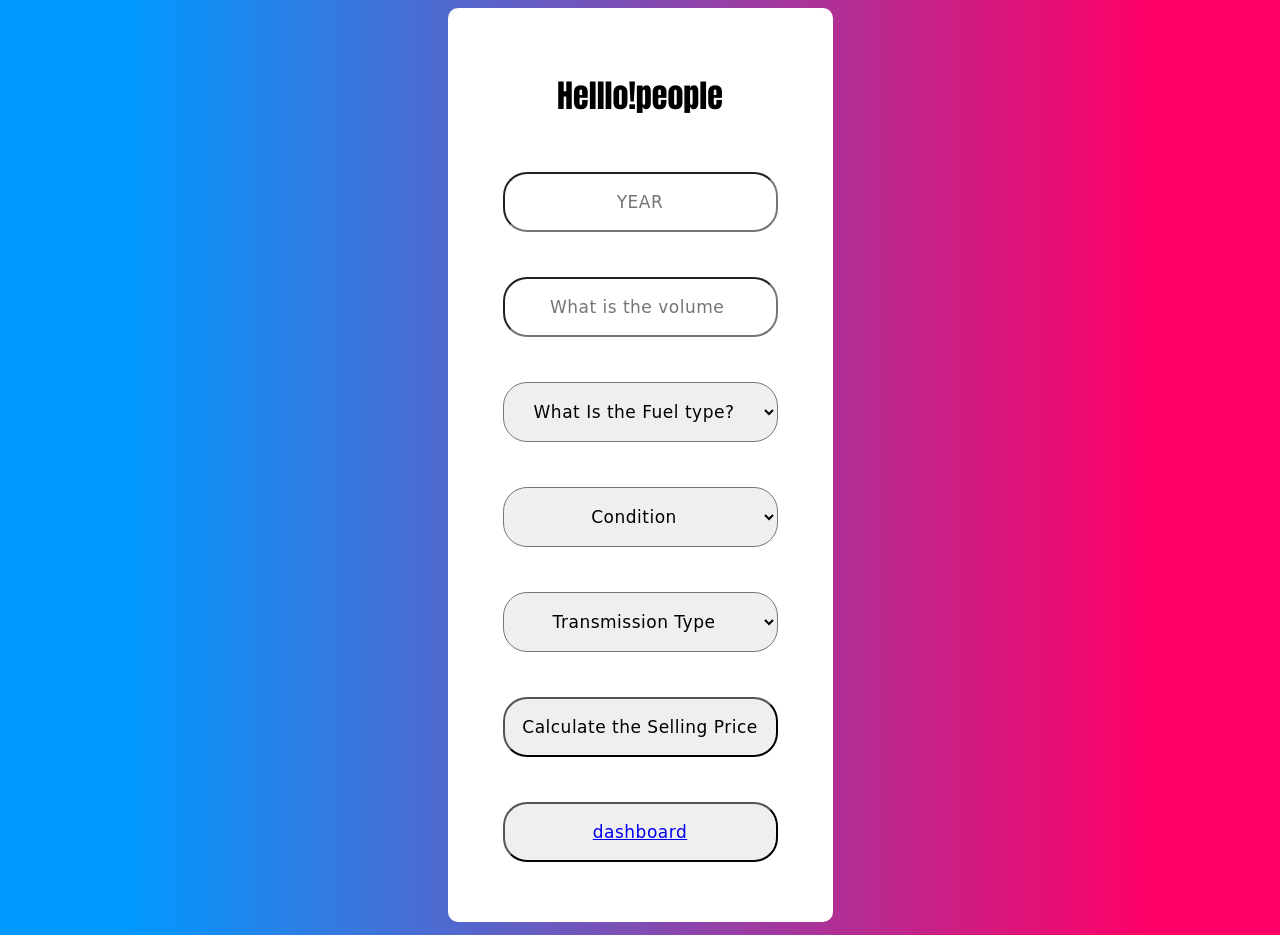
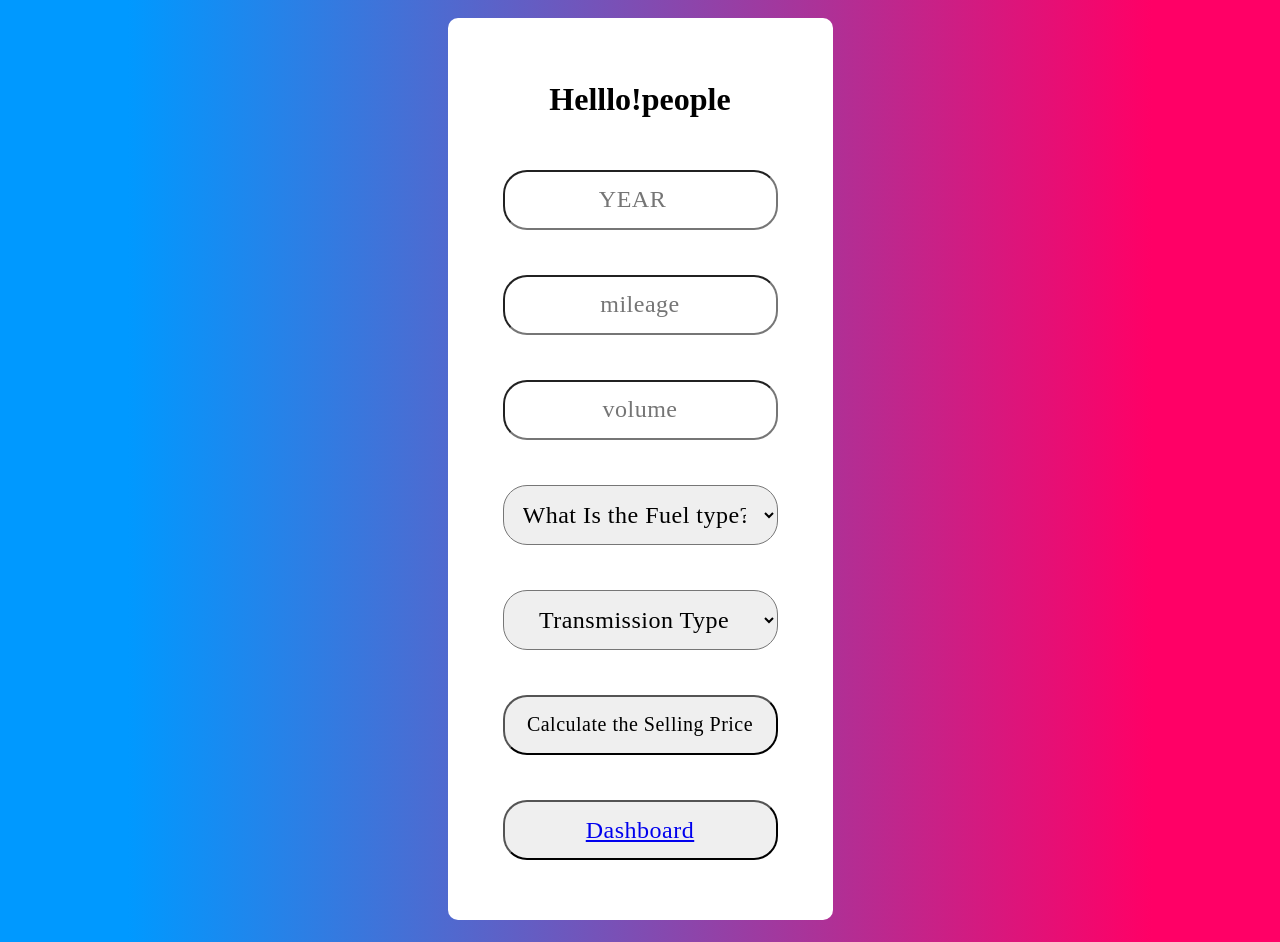
Before and after one commit to smritijain412/car_price-web, a Flask app: page / in a window 1280 px wide. Run offline with Flask 2, Linux system fonts and the light colour scheme; parts of the project's set-up code (start-up, migrations or seed data) failed here and were passed over.

Commit message:
Update index.html

```diff
--- a/templates/index.html
+++ b/templates/index.html
@@ -15,11 +15,15 @@
           </h1>
     <div>
         <form action="{{ url_for('predict')}}" method="post">
-        <div>
-        <input id="Fuel_list" name="Year" type="number " placeholder="YEAR" >
+
+        <input id="Fuel_list" name="Year" required="required"  placeholder="YEAR" type="number" >
         </div>
         <div>
-        <input id="Fuel_list" name="Volume" required="required" placeholder="What is the volume ">
+            <input id="Fuel_list" name="Mileage" required='required' placeholder="mileage"  >
+
+        </div>
+        <div>
+        <input id="Fuel_list" name="Volume" required="required" placeholder="volume"  >
         </div>
 
         <div>
@@ -29,26 +33,18 @@
                     <option value="Diesel">Diesel</option>
                 </select>
         </div>
-
-        <div>
-            <select name="condition" id="Fuel_list" required="required">
-                <option value="condition">Condition</option>
-                <option  value="with mileage">with mileage</option>
-                <option value="without mileage">without mileage</option>
-            </select>
-            </div>
-            <div>
+    <div>
             <select name="Transmission_Mannual" id="Fuel_list" required="required">
-                <option value="condition">Transmission Type</option>
+                <option value="Transmission">Transmission Type</option>
                 <option value="Mechanic">Mechanics Car</option>
                 <option value="Automatic">Automatic Car</option>
             </select>
             </div>
             <div>
-            <button id="Fuel_list" type="submit"><span>Calculate the Selling Price</span></button>
+            <button id="First" type="submit" ><span>Calculate the Selling Price</span></button>
             </div>
             <div>
-                <button id="Fuel_list" type="submit"><a href="https://prod-apnortheast-a.online.tableau.com/t/analyticsdatabuisness/views/smritijain/Dashboard1/dinesh.19mcal035@jecrcu.edu.in/smriti?:showAppBanner=false&:display_count=n&:showVizHome=n&:origin=viz_share_link">dashboard</a></button>
+                <button id="Fuel_list" type="submit"><a href="https://prod-apnortheast-a.online.tableau.com/t/analyticsdatabuisness/views/smritijain/Dashboard1/dinesh.19mcal035@jecrcu.edu.in/smriti?:showAppBanner=false&:display_count=n&:showVizHome=n&:origin=viz_share_link">Dashboard</a></button>
 
             </div>
         </div>
@@ -56,6 +52,8 @@
 </html>
 </form>
 </div>
+
+
 
 <style>
 
@@ -80,27 +78,46 @@
         background: linear-gradient(to right, #0099ff 10%, #ff0066 90%);
         background-position: center;
         text-align: center;
-        padding: 0px;
-        font-family:Impact;
-        }
+        padding: 10px;
+        font-family:serif;
+        font-weight: 500;
+        font-style: inherit;
+        font-size: 100%;
+        font:100;
+
+    }
 #Fuel_list{
             border-radius: 24px;
             width: 275px;
             height: 60px;
-            font-size: 17px;
+            font-size: 24px;
             text-align: center;
             margin: 30px 0px 15px 0px;
-            font-family: cursive;
+            font-family: Times New Roman;
             font:100;
             color:black;
             letter-spacing: 0.5px;
             outline: none;
             padding: 15px;
             box-sizing: border-box;
-
+}
+#First{
+            border-radius: 24px;
+            width: 275px;
+            height: 60px;
+            font-size: 20px;
+            text-align: center;
+            margin: 30px 0px 15px 0px;
+            font-family: Times New Roman;
+            font:100;
+            color:black;
+            letter-spacing: 0.5px;
+            outline: none;
+            padding: 15px;
+            box-sizing: border-box;
 }
 
-#a{
+#Fuel_type a{
             text-decoration: none;
         }
 #Fuel_type a:hover{
```
